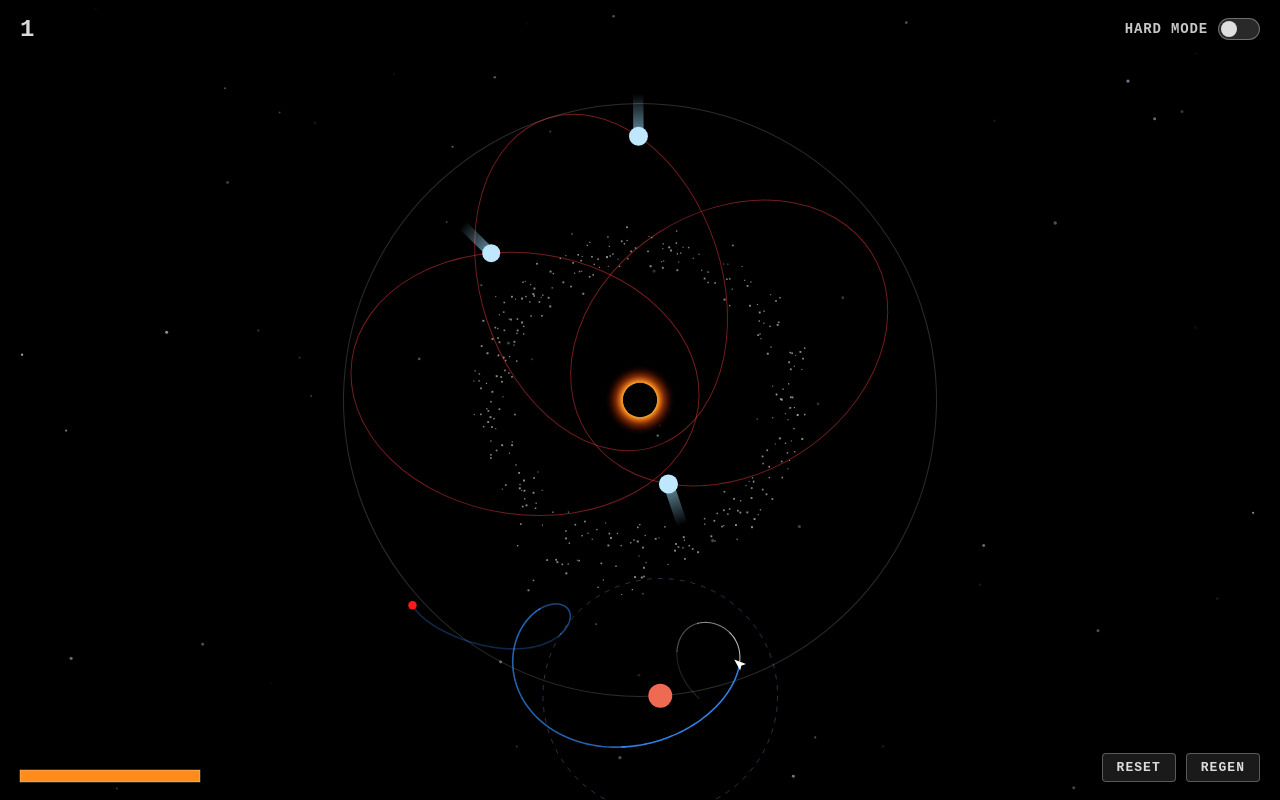
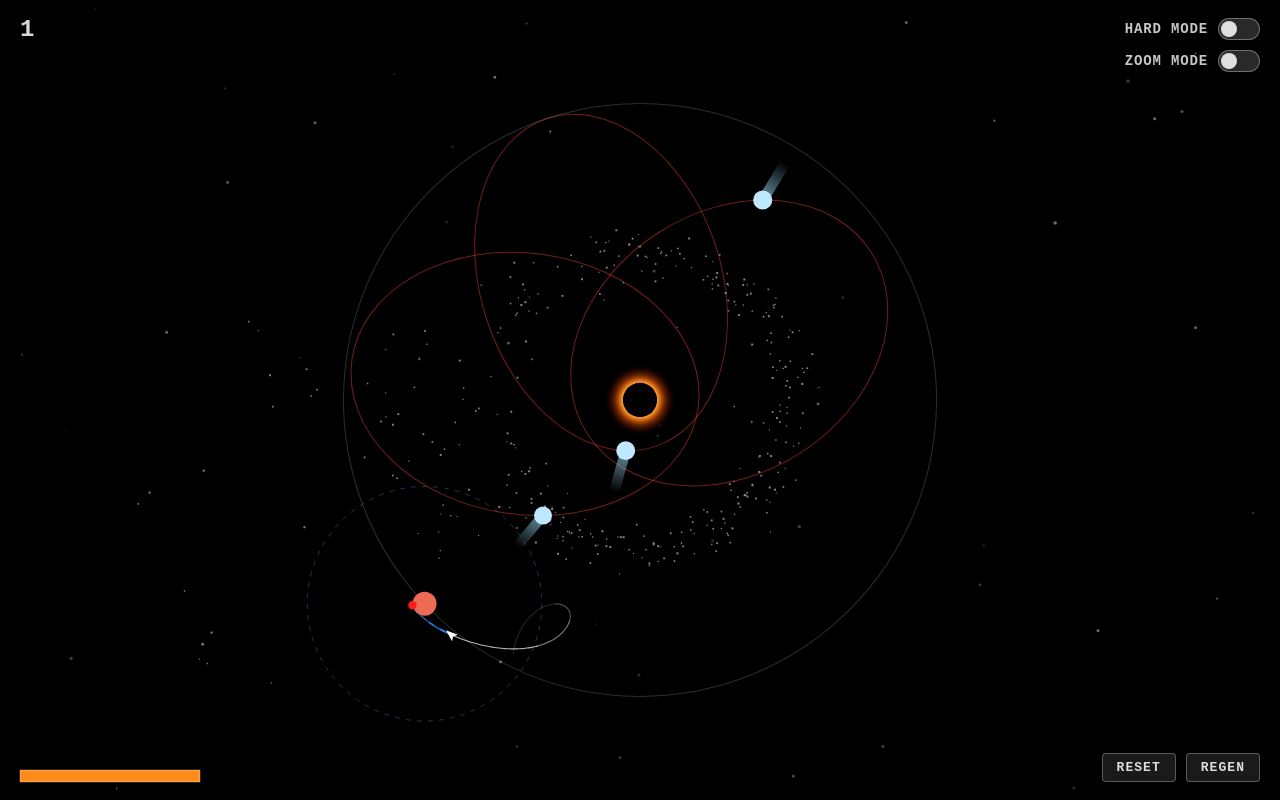
Before and after one commit to s3645t14n/blackhole_dive, a website with bundled scripts: page public/index.html in a window 1280 px wide. Built offline with nearby package versions, Linux system fonts and the light colour scheme.

Commit message:
Add ZOOM MODE toggle and midpoint auto-zoom camera

```diff
--- a/public/css/style.css
+++ b/public/css/style.css
@@ -18,11 +18,19 @@ body {
   height: 100%;
 }
 
-.hard-mode-toggle {
+.top-right-controls {
   position: fixed;
   top: 18px;
   right: 20px;
   z-index: 10;
+  display: flex;
+  flex-direction: column;
+  align-items: flex-end;
+  gap: 10px;
+}
+
+.mode-toggle {
+  position: relative;
   display: inline-flex;
   align-items: center;
   gap: 10px;
@@ -35,7 +43,7 @@ body {
   color: rgba(255, 255, 255, 0.78);
 }
 
-.hard-mode-toggle input {
+.mode-toggle input {
   position: absolute;
   opacity: 0;
   width: 0;
@@ -69,7 +77,12 @@ body {
   border-color: rgba(255, 90, 90, 0.9);
 }
 
-.hard-mode-toggle input:checked + .toggle-slider::before {
+.zoom-mode-toggle input:checked + .toggle-slider {
+  background-color: rgba(55, 145, 255, 0.45);
+  border-color: rgba(85, 170, 255, 0.9);
+}
+
+.mode-toggle input:checked + .toggle-slider::before {
   transform: translateX(20px);
   background-color: #ffffff;
 }
--- a/public/index.html
+++ b/public/index.html
@@ -9,11 +9,19 @@
 <body>
   <canvas id="gameCanvas"></canvas>
 
-  <label class="hard-mode-toggle" for="hardModeToggle">
-    <span class="toggle-label">HARD MODE</span>
-    <input type="checkbox" id="hardModeToggle">
-    <span class="toggle-slider"></span>
-  </label>
+  <div class="top-right-controls">
+    <label class="mode-toggle hard-mode-toggle" for="hardModeToggle">
+      <span class="toggle-label">HARD MODE</span>
+      <input type="checkbox" id="hardModeToggle">
+      <span class="toggle-slider"></span>
+    </label>
+
+    <label class="mode-toggle zoom-mode-toggle" for="zoomModeToggle">
+      <span class="toggle-label">ZOOM MODE</span>
+      <input type="checkbox" id="zoomModeToggle">
+      <span class="toggle-slider"></span>
+    </label>
+  </div>
 
   <div class="bottom-right-controls">
     <button type="button" id="resetBtn" class="hud-btn">RESET</button>
--- a/public/src/generator.js
+++ b/public/src/generator.js
@@ -31,6 +31,7 @@ export function generateSystem(worldState) {
   worldState.tickCount = 0;
   worldState.simTime = 0;
   worldState.lastTickTime = performance.now();
+  worldState.cameraNeedsSnap = true;
   worldState.futureSnapshots = [];
   worldState.prediction = { points: [], impact: false, hasCurrentTickPrefix: false };
 
@@ -101,7 +102,7 @@ export function generateSystem(worldState) {
 
     const hillRadius = a * (1 - e) * Math.cbrt(mass / (3 * worldState.blackHole.mass));
 
-    //  самой дальней планеты (i === planetCount - 1) луны не создаются
+    // у самой дальней планеты (i === planetCount - 1) луны не создаются
     const moonCount = i === planetCount - 1 ? 0 : randInt(0, 3);
     const moons = [];
     const minMoonOrbit = radius + 16;
--- a/public/src/main.js
+++ b/public/src/main.js
@@ -11,6 +11,7 @@ import { createCamera, renderWorld } from './renderer.js';
 const canvas = document.getElementById('gameCanvas');
 const ctx = canvas.getContext('2d');
 const hardModeToggle = document.getElementById('hardModeToggle');
+const zoomModeToggle = document.getElementById('zoomModeToggle');
 const resetBtn = document.getElementById('resetBtn');
 const regenBtn = document.getElementById('regenBtn');
 
@@ -22,6 +23,12 @@ hardModeToggle.addEventListener('change', () => {
   worldState.hardMode = hardModeToggle.checked;
   rebuildPrediction(worldState);
   hardModeToggle.blur();
+});
+
+zoomModeToggle.checked = worldState.zoomMode;
+zoomModeToggle.addEventListener('change', () => {
+  worldState.zoomMode = zoomModeToggle.checked;
+  zoomModeToggle.blur();
 });
 
 resetBtn.addEventListener('click', () => {
--- a/public/src/physics.js
+++ b/public/src/physics.js
@@ -423,6 +423,7 @@ export function resetCurrentLevel(worldState) {
   worldState.tickCount = 0;
   worldState.simTime = 0;
   worldState.lastTickTime = performance.now();
+  worldState.cameraNeedsSnap = true;
 
   for (const belt of worldState.belts) {
     for (const ast of belt.asteroids) {
@@ -614,7 +615,7 @@ export function stepSimulation(worldState, input, onLevelComplete) {
     let ax = Math.cos(ship.angle) * thrust;
     let ay = Math.sin(ship.angle) * thrust;
 
-    // 1. равитация ерной дыры (действует всегда)
+    // 1. равитация черной дыры (действует всегда)
     const bhDx = blackHole.x - ship.x;
     const bhDy = blackHole.y - ship.y;
     const bhDistSq = bhDx * bhDx + bhDy * bhDy;
--- a/public/src/renderer.js
+++ b/public/src/renderer.js
@@ -1,4 +1,6 @@
 import { PHYSICS } from './state.js';
+
+const CAMERA_SMOOTH_SPEED = 8.0;
 
 function createBackgroundStars(count = 55) {
   const stars = [];
@@ -25,7 +27,15 @@ export function createCamera(canvas) {
     width: window.innerWidth,
     height: window.innerHeight,
     dpr: window.devicePixelRatio || 1,
-    scale: 1
+    x: 0,
+    y: 0,
+    scale: 1,
+    baseScale: 1,
+    maxScale: 1,
+    targetX: 0,
+    targetY: 0,
+    targetScale: 1,
+    lastRenderMs: null
   };
 
   const backgroundStars = createBackgroundStars(55);
@@ -40,13 +50,71 @@ export function createCamera(canvas) {
 
     const minDim = Math.min(camera.width, camera.height);
     const radius = Math.max(100, worldState.systemRadius || 600);
-    camera.scale = minDim / (2 * radius * 1.05);
+    camera.baseScale = minDim / (2 * radius * 1.05);
+    camera.maxScale = Math.max(camera.baseScale, 1.0);
 
-    worldState.bounds.halfWidth = (camera.width * 0.5) / camera.scale;
-    worldState.bounds.halfHeight = (camera.height * 0.5) / camera.scale;
+    worldState.bounds.halfWidth = (camera.width * 0.5) / camera.baseScale;
+    worldState.bounds.halfHeight = (camera.height * 0.5) / camera.baseScale;
+    worldState.cameraNeedsSnap = true;
   }
 
   return { camera, resize, backgroundStars };
+}
+
+function computeZoomCameraTarget(camera, shipX, shipY) {
+  const { width, height, baseScale, maxScale } = camera;
+  const spanX = 0.6 * width;
+  const spanY = 0.6 * height;
+
+  let scale = maxScale;
+  const absX = Math.abs(shipX);
+  const absY = Math.abs(shipY);
+
+  if (absX > 1e-4) {
+    scale = Math.min(scale, spanX / absX);
+  }
+  if (absY > 1e-4) {
+    scale = Math.min(scale, spanY / absY);
+  }
+  scale = Math.max(baseScale, Math.min(maxScale, scale));
+
+  return {
+    x: shipX * 0.5,
+    y: shipY * 0.5,
+    scale
+  };
+}
+
+function updateCamera(camera, worldState, shipX, shipY, nowMs) {
+  const frameDt =
+    camera.lastRenderMs === null
+      ? 0
+      : Math.min(0.1, Math.max(0, (nowMs - camera.lastRenderMs) * 0.001));
+  camera.lastRenderMs = nowMs;
+
+  if (!worldState.zoomMode) {
+    camera.targetX = 0;
+    camera.targetY = 0;
+    camera.targetScale = camera.baseScale;
+  } else if (worldState.cameraNeedsSnap || worldState.ship.status !== 'exploding') {
+    const target = computeZoomCameraTarget(camera, shipX, shipY);
+    camera.targetX = target.x;
+    camera.targetY = target.y;
+    camera.targetScale = target.scale;
+  }
+
+  if (worldState.cameraNeedsSnap) {
+    camera.x = camera.targetX;
+    camera.y = camera.targetY;
+    camera.scale = camera.targetScale;
+    worldState.cameraNeedsSnap = false;
+    return;
+  }
+
+  const smooth = 1 - Math.exp(-CAMERA_SMOOTH_SPEED * frameDt);
+  camera.x += (camera.targetX - camera.x) * smooth;
+  camera.y += (camera.targetY - camera.y) * smooth;
+  camera.scale += (camera.targetScale - camera.scale) * smooth;
 }
 
 function drawBackgroundStars(ctx, camera, stars, timeSec) {
@@ -333,8 +401,14 @@ function drawShip(ctx, ship, x, y, input, alpha, scale) {
 }
 
 export function renderWorld(ctx, camera, backgroundStars, worldState, input, alpha, nowMs) {
-  const { width, height, dpr, scale } = camera;
   const clampedAlpha = Math.max(0, Math.min(1, alpha));
+  const { ship } = worldState;
+  const shipX = ship.prevX + (ship.x - ship.prevX) * clampedAlpha;
+  const shipY = ship.prevY + (ship.y - ship.prevY) * clampedAlpha;
+
+  updateCamera(camera, worldState, shipX, shipY, nowMs);
+
+  const { width, height, dpr, scale, x: camX, y: camY } = camera;
 
   ctx.setTransform(dpr, 0, 0, dpr, 0, 0);
   ctx.fillStyle = '#000000';
@@ -345,6 +419,7 @@ export function renderWorld(ctx, camera, backgroundStars, worldState, input, alp
   ctx.save();
   ctx.translate(width * 0.5, height * 0.5);
   ctx.scale(scale, scale);
+  ctx.translate(-camX, -camY);
 
   const bh = worldState.blackHole;
   const planetOrbitWidth = 1 / scale;
@@ -460,9 +535,6 @@ export function renderWorld(ctx, camera, backgroundStars, worldState, input, alp
   }
 
   // 7. Трейс-шлейф за кораблем (последние 2 секунды) и траектория предикции
-  const { ship } = worldState;
-  const shipX = ship.prevX + (ship.x - ship.prevX) * clampedAlpha;
-  const shipY = ship.prevY + (ship.y - ship.prevY) * clampedAlpha;
   drawShipTrail(ctx, worldState, shipX, shipY, clampedAlpha, scale);
   drawShipPrediction(ctx, worldState, shipX, shipY, clampedAlpha, scale);
 
--- a/public/src/state.js
+++ b/public/src/state.js
@@ -26,10 +26,12 @@ export const PHYSICS = {
 export const worldState = {
   level: 1,
   hardMode: false,
+  zoomMode: false,
   tickCount: 0,
   simTime: 0,
   lastTickTime: performance.now(),
   systemRadius: 1200,
+  cameraNeedsSnap: true,
   bounds: {
     halfWidth: 1260,
     halfHeight: 1260
```
